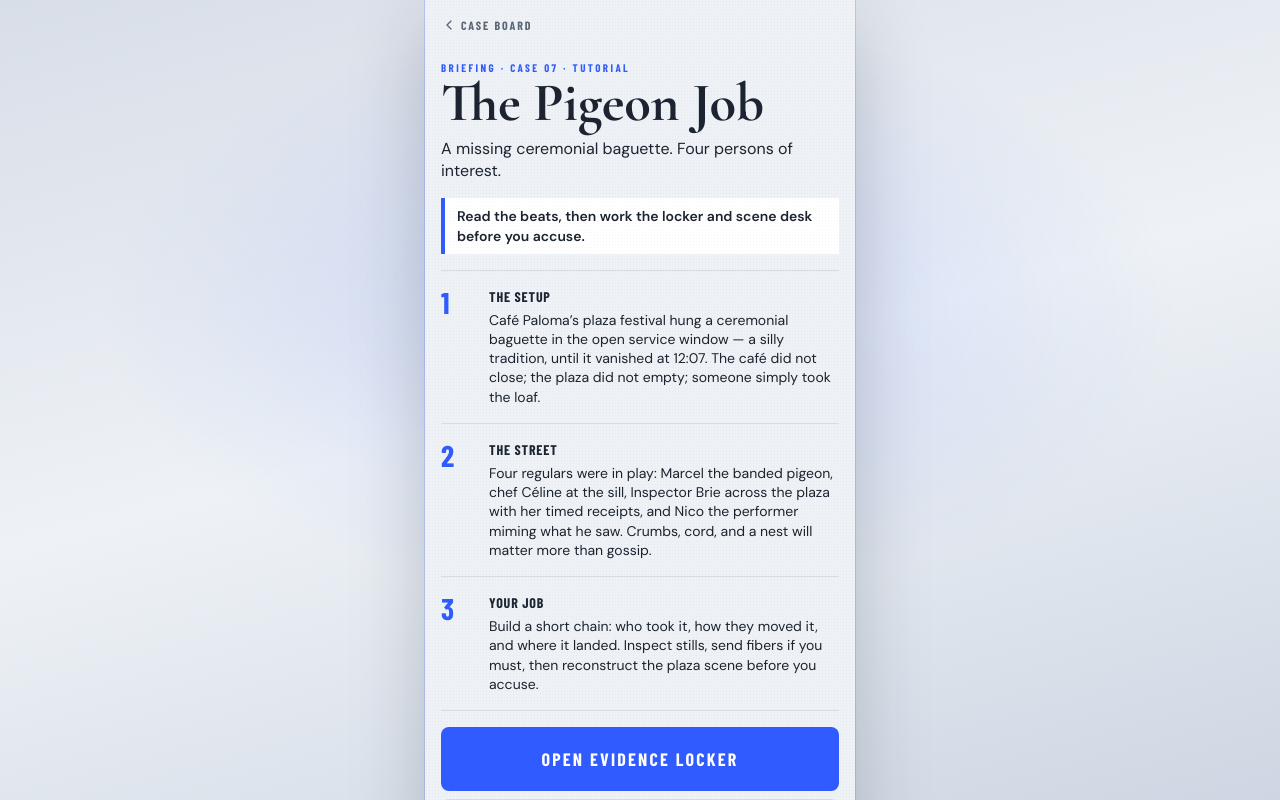
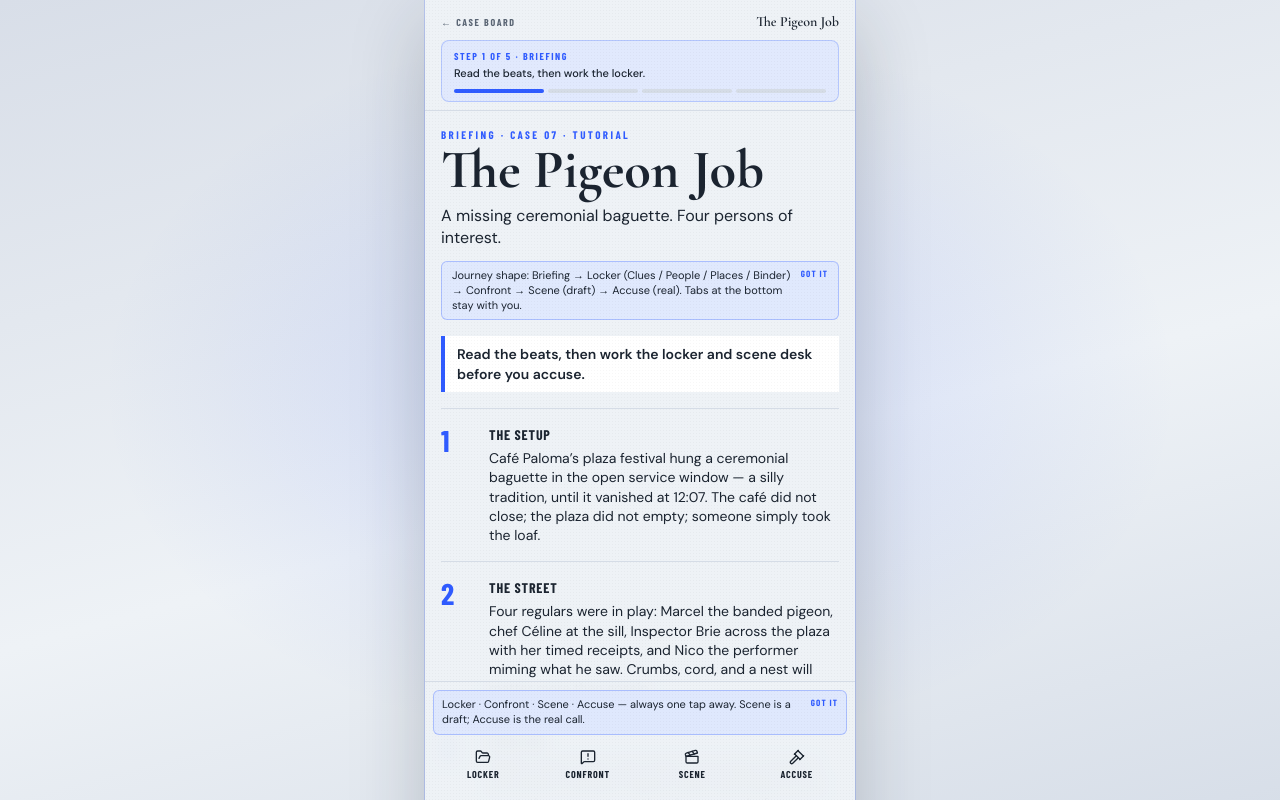
Before and after one commit to jobrandes/StreetHeists, a Next.js app: page /case/pigeon-job in a window 1280 px wide. Shown: the top 800 px of the page. Built offline with nearby package versions, Linux system fonts and the light colour scheme.

Commit message:
Add case journey chrome so cold playtesters stay oriented

```diff
--- a/src/app/case/[id]/page.tsx
+++ b/src/app/case/[id]/page.tsx
@@ -1,10 +1,12 @@
 "use client";
 
+import { CaseChrome } from "@/components/case-chrome";
+import { FirstUseTip } from "@/components/first-use-tip";
 import { Button } from "@/components/ui/button";
 import { difficultyLabel, isCaseUnlocked } from "@/lib/investigation";
 import { getCase, playableCases } from "@/lib/seed";
 import { useHeists } from "@/lib/store";
-import { ChevronLeft, Clapperboard } from "lucide-react";
+import { Clapperboard } from "lucide-react";
 import Link from "next/link";
 import { useParams } from "next/navigation";
 import { useMemo } from "react";
@@ -50,16 +52,17 @@ export default function BriefingPage() {
     );
   }
 
+  const progress = progressFor(caseFile.id);
+
   return (
-    <main className="play-day min-h-dvh px-4 pb-8 pt-4">
-      <Link
-        href="/cases"
-        className="inline-flex items-center gap-1 font-display text-xs font-bold tracking-[0.16em] text-muted uppercase"
-      >
-        <ChevronLeft className="size-4" /> Case Board
-      </Link>
-
-      <header className="mt-5 border-b border-hairline pb-4">
+    <CaseChrome
+      caseFile={caseFile}
+      progress={progress}
+      step="briefing"
+      backHref="/cases"
+      backLabel="Case Board"
+    >
+      <header className="border-b border-hairline pb-4">
         <p className="font-display text-[11px] font-bold tracking-[0.22em] text-gold uppercase">
           Briefing · Case {String(caseFile.number).padStart(2, "0")} ·{" "}
           {difficultyLabel(caseFile.difficulty)}
@@ -68,6 +71,11 @@ export default function BriefingPage() {
           {caseFile.title}
         </h1>
         <p className="mt-3 text-base leading-snug text-ink">{caseFile.subtitle}</p>
+        <FirstUseTip
+          tipId="briefing-journey"
+          className="mt-3"
+          text="Journey shape: Briefing → Locker (Clues / People / Places / Binder) → Confront → Scene (draft) → Accuse (real). Tabs at the bottom stay with you."
+        />
         <p className="mt-4 inline-block border-l-4 border-gold bg-card px-3 py-2 text-sm font-semibold text-ink">
           Read the beats, then work the locker and scene desk before you accuse.
         </p>
@@ -106,10 +114,10 @@ export default function BriefingPage() {
           className="w-full rounded-lg font-display text-sm font-bold tracking-[0.1em] uppercase"
         >
           <Link href={`/case/${caseFile.id}/reconstruct`} onClick={() => openCase(caseFile.id)}>
-            <Clapperboard className="size-4" /> Scene desk
+            <Clapperboard className="size-4" /> Scene desk (draft)
           </Link>
         </Button>
       </div>
-    </main>
+    </CaseChrome>
   );
 }
--- a/src/components/case-file-rosters.tsx
+++ b/src/components/case-file-rosters.tsx
@@ -1,5 +1,6 @@
 "use client";
 
+import { FirstUseTip } from "@/components/first-use-tip";
 import { placesFromCase, suspectDossiers } from "@/lib/case-file";
 import type { CaseFile } from "@/lib/types";
 import { FolderOpen, MapPinned, Users } from "lucide-react";
@@ -8,6 +9,10 @@ export function PeopleRoster({ caseFile }: { caseFile: CaseFile }) {
   const dossiers = suspectDossiers(caseFile);
   return (
     <section className="mt-4 space-y-3" aria-label="Suspect dossiers">
+      <FirstUseTip
+        tipId="people-tab"
+        text="People = dossiers only. Confront is where you press them with an exhibit; Accuse is where you name the culprit."
+      />
       <p className="text-sm leading-snug text-ink">
         Four people of interest. Bios live here; Accuse only asks you to pick a name.
       </p>
@@ -39,13 +44,82 @@ export function PeopleRoster({ caseFile }: { caseFile: CaseFile }) {
   );
 }
 
+/** Deterministic pin positions so the plaza map stays stable across renders. */
+function pinPosition(name: string, index: number, total: number): { left: number; top: number } {
+  let hash = 0;
+  for (let i = 0; i < name.length; i += 1) hash = (hash * 31 + name.charCodeAt(i)) >>> 0;
+  const ring = 18 + (hash % 22);
+  const angle = ((index + 0.35) / Math.max(total, 1)) * Math.PI * 2 + (hash % 17) * 0.05;
+  const left = 50 + Math.cos(angle) * ring;
+  const top = 48 + Math.sin(angle) * (ring * 0.72);
+  return {
+    left: Math.min(88, Math.max(12, left)),
+    top: Math.min(82, Math.max(16, top)),
+  };
+}
+
 export function PlacesRoster({ caseFile }: { caseFile: CaseFile }) {
   const places = placesFromCase(caseFile);
   return (
     <section className="mt-4 space-y-3" aria-label="Location dossiers">
+      <FirstUseTip
+        tipId="places-map"
+        text="Places lists every location named on evidence. Pins on the plaza map match those spots — tap a pin or read the list below."
+      />
       <p className="text-sm leading-snug text-ink">
-        Places named on the evidence. Open a clue to see its pin on the map of the plaza.
+        Places named on the evidence. Pins below mark them on the plaza map.
       </p>
+
+      <div
+        className="relative overflow-hidden rounded-xl border border-hairline bg-[linear-gradient(165deg,#DCE6FF_0%,#EEF2F6_45%,#C8D4E8_100%)] p-3"
+        aria-label="Plaza map"
+      >
+        <div
+          aria-hidden
+          className="pointer-events-none absolute inset-0 opacity-40"
+          style={{
+            backgroundImage:
+              "radial-gradient(circle at 50% 48%, rgba(47,91,255,0.12), transparent 42%), repeating-linear-gradient(0deg, transparent, transparent 18px, rgba(27,36,48,0.06) 18px, rgba(27,36,48,0.06) 19px), repeating-linear-gradient(90deg, transparent, transparent 18px, rgba(27,36,48,0.06) 18px, rgba(27,36,48,0.06) 19px)",
+          }}
+        />
+        <p className="relative font-display text-[10px] font-bold tracking-[0.18em] text-[#2F5BFF] uppercase">
+          Plaza map
+        </p>
+        <div className="relative mt-2 h-44 w-full">
+          <div
+            aria-hidden
+            className="absolute left-1/2 top-1/2 size-16 -translate-x-1/2 -translate-y-1/2 rounded-full border-2 border-dashed border-[#2F5BFF]/35 bg-white/50"
+          />
+          <p
+            aria-hidden
+            className="absolute left-1/2 top-1/2 -translate-x-1/2 -translate-y-1/2 font-display text-[9px] font-bold tracking-[0.12em] text-[#2F5BFF]/70 uppercase"
+          >
+            Fountain
+          </p>
+          {places.map((place, index) => {
+            const pos = pinPosition(place.name, index, places.length);
+            const short = place.name.split("·")[0]?.trim() ?? place.name;
+            return (
+              <div
+                key={place.name}
+                className="absolute z-10 flex -translate-x-1/2 -translate-y-full flex-col items-center"
+                style={{ left: `${pos.left}%`, top: `${pos.top}%` }}
+                title={place.name}
+              >
+                <span className="max-w-[5.5rem] truncate rounded-md bg-ink px-1.5 py-0.5 text-center text-[9px] font-semibold leading-tight text-white shadow-sm">
+                  {short}
+                </span>
+                <MapPinned className="size-5 text-[#C62828] drop-shadow" aria-hidden />
+                <span className="sr-only">
+                  {place.name}: {place.clues.length} clue
+                  {place.clues.length === 1 ? "" : "s"}
+                </span>
+              </div>
+            );
+          })}
+        </div>
+      </div>
+
       {places.map((place) => (
         <article key={place.name} className="rounded-xl border border-hairline bg-card p-4">
           <div className="flex items-start gap-3">
```
